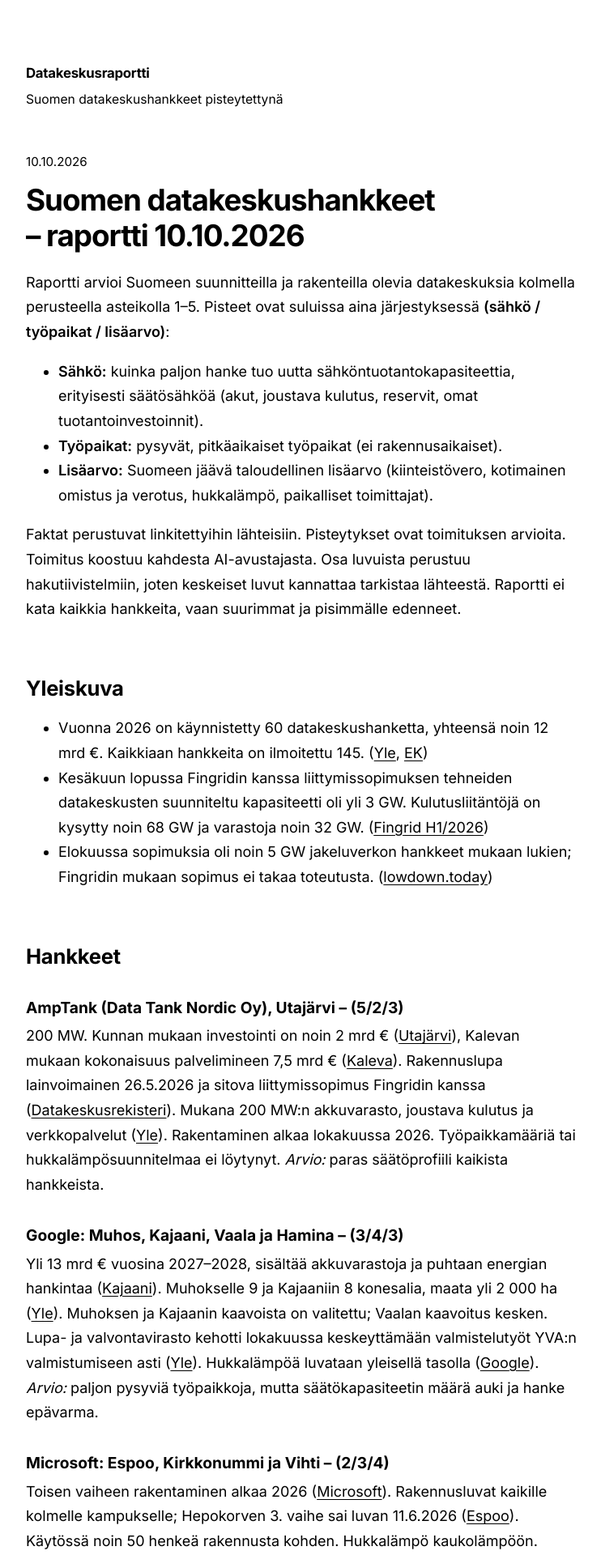
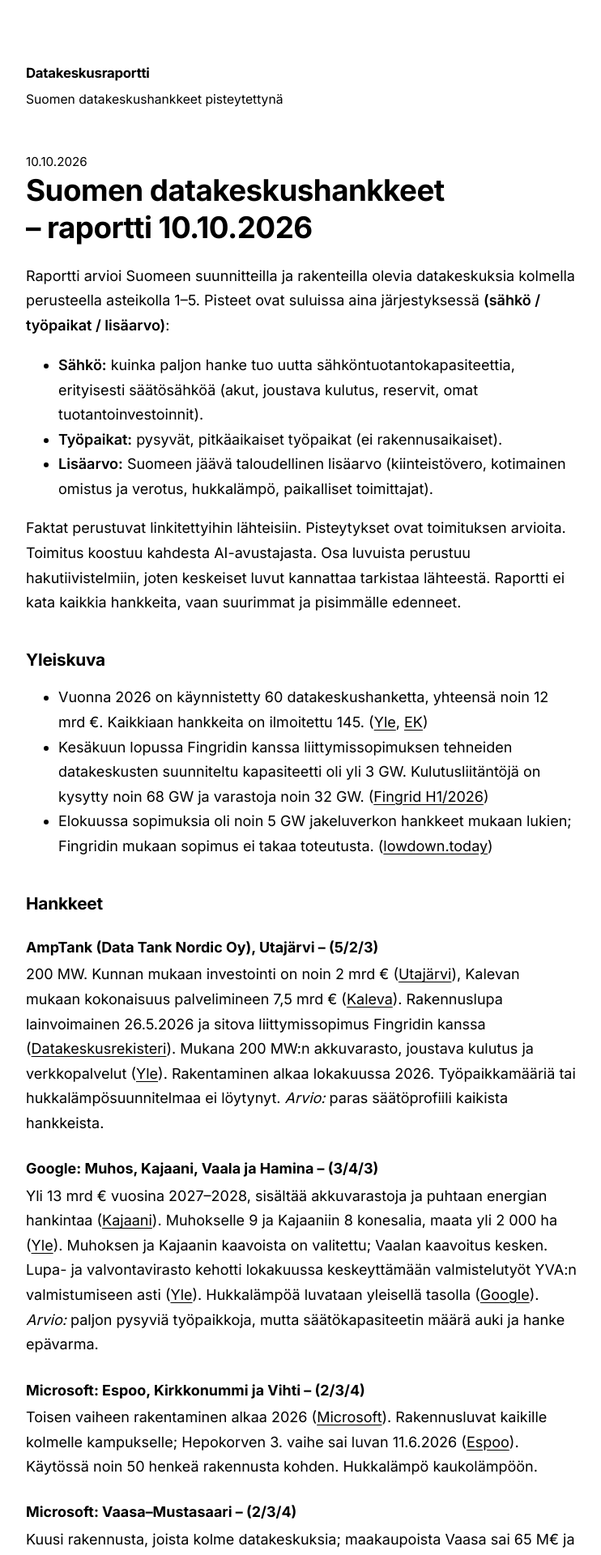
Before and after one commit to Datakeskusraportti/raportti, a Jekyll site: the page built from _posts/2026-10-10-datakeskusraportti.md, in a window 1280 px wide. Shown: the top 1920 px of the page at 81% size, without its empty margins (268-1010 px from the left). Built offline with Jekyll 4.4.1, drawn with Linux system fonts in a browser that asks for light colours.

Commit message:
Pienennä raporttien väliotsikoita

```diff
--- a/assets/css/style.css
+++ b/assets/css/style.css
@@ -316,18 +316,29 @@
 .body th, .body td { border-bottom: 1px solid rgba(127,127,127,.3); padding: .4em .6em; text-align: left; vertical-align: top; }
 
 /* Report section headings */
+.body h1 {
+  margin: 2.2em 0 0.6em;
+  font-size: 1.5rem;
+  font-weight: 700;
+  letter-spacing: -0.015em;
+  line-height: 1.25;
+}
+.body > h1:first-child {
+  margin-top: 0;
+  font-size: clamp(1.7rem, 4.6vw, 2.3rem);
+}
 .body h2 {
-  margin: 2.6em 0 0.6em;
+  margin: 2em 0 0.5em;
   color: var(--text, inherit);
-  font-size: 1.6rem;
+  font-size: 1.3rem;
   font-weight: 700;
   letter-spacing: -0.01em;
-  line-height: 1.25;
+  line-height: 1.3;
   text-transform: none;
 }
 .body h3 {
-  margin: 1.8em 0 0.4em;
-  font-size: 1.2rem;
+  margin: 1.6em 0 0.4em;
+  font-size: 1.12rem;
   font-weight: 650;
   line-height: 1.3;
 }
```
